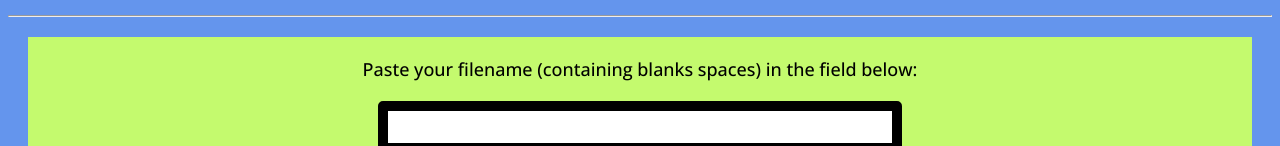
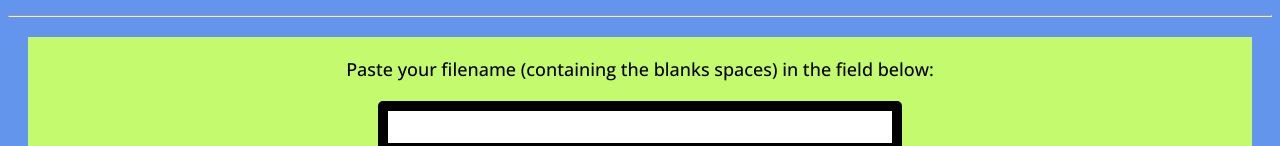
Before and after one commit to ak89mkii/c3-form-app, a plain HTML site: page index.html in a window 1280 px wide. Shown: the part 645-791 px from the top of the page. Drawn offline with nearby package versions, Linux system fonts and the light colour scheme.

Commit message:
Edited wordage.

```diff
--- a/index.html
+++ b/index.html
@@ -33,7 +33,7 @@
         <hr>
         <div class="form">
             <form>
-                <label class="mainTitleSubText" for="oldName">Paste your filename (containing  blanks spaces) in the field below:</label><br>
+                <label class="mainTitleSubText" for="oldName">Paste your filename (containing the blanks spaces) in the field below:</label><br>
                 <input class="input" type="text" id="oldName" name="oldName">
             </form>
             <div>
```
